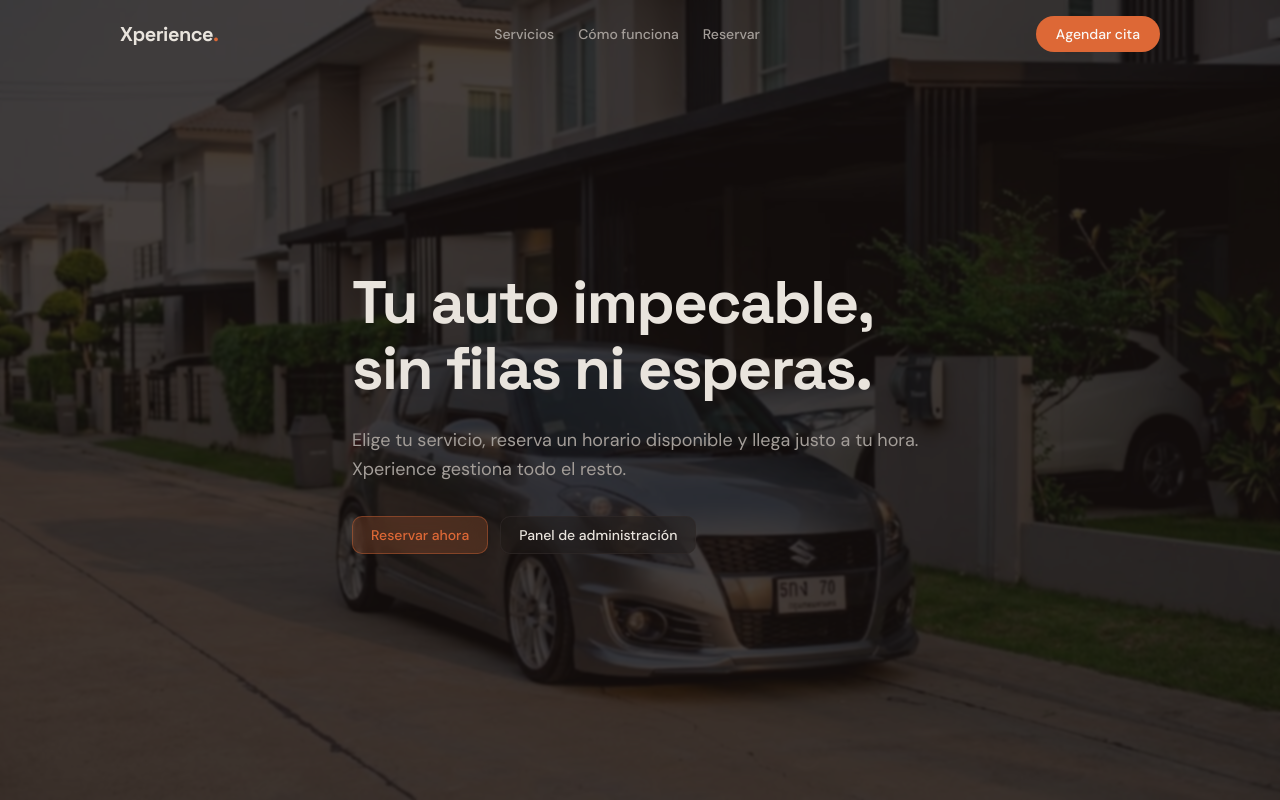
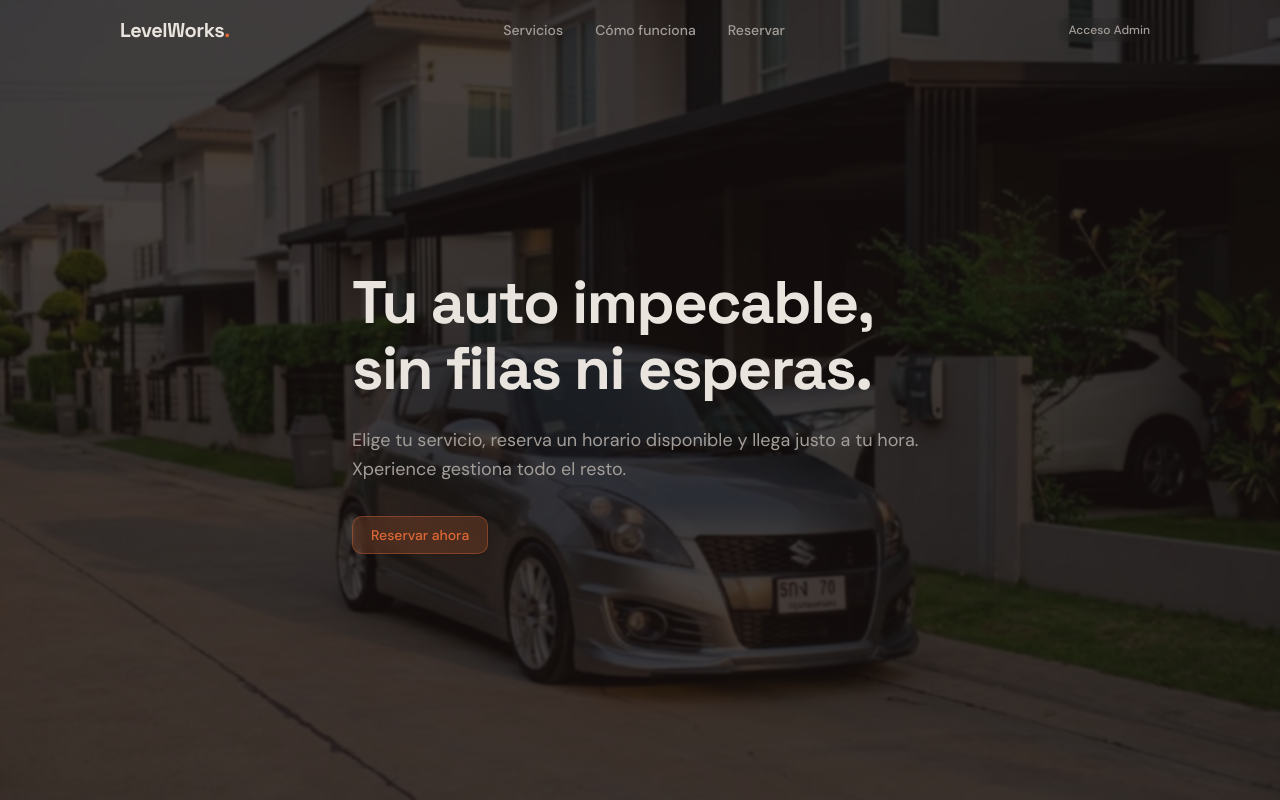
Before and after one commit to LukasGarrido/LevelWorks, an Astro site in the folder frontend/: page / in a window 1280 px wide. Shown: the top 800 px of the page. Built offline with nearby package versions, Linux system fonts and the light colour scheme; Astro itself is replaced by a stand-in of ours; no server answers.

Commit message:
feat(header): center navigation links and add admin login button

```diff
--- a/frontend/src/components/layout/Header.astro
+++ b/frontend/src/components/layout/Header.astro
@@ -1,4 +1,7 @@
 ---
+// src/components/layout/Header.astro
+import Button from "../ui/Button.astro";
+
 const navItems = [
     { label: "Servicios", href: "/#servicios" },
     { label: "Cómo funciona", href: "/#como-funciona" },
@@ -14,9 +17,10 @@ const navItems = [
             href="/"
             class="font-display text-xl font-bold tracking-tight text-foreground"
         >
-            Xperience<span class="text-primary">.</span>
+            LevelWorks<span class="text-primary">.</span>
         </a>
-        <nav class="hidden gap-6 md:flex">
+
+        <nav class="hidden md:flex items-center gap-8 mx-auto">
             {
                 navItems.map((item) => (
                     <a
@@ -28,11 +32,11 @@ const navItems = [
                 ))
             }
         </nav>
-        <a
-            href="/#reservar"
-            class="inline-flex items-center justify-center rounded-full bg-primary px-5 py-2 text-sm font-medium text-primary-foreground transition hover:opacity-90"
-        >
-            Agendar cita
-        </a>
+
+        <div class="flex items-center gap-3">
+            <Button href="/admin" variant="ghost" size="sm">
+                Acceso Admin
+            </Button>
+        </div>
     </div>
 </header>
--- a/frontend/src/components/sections/Hero.astro
+++ b/frontend/src/components/sections/Hero.astro
@@ -33,10 +33,6 @@ import Button from "../ui/Button.astro";
             <Button href="#reservar" variant="primary" size="lg">
                 <span>Reservar ahora</span>
             </Button>
-
-            <Button href="/admin" variant="secondary" size="lg">
-                Panel de administración
-            </Button>
         </div>
     </div>
 </section>
```
